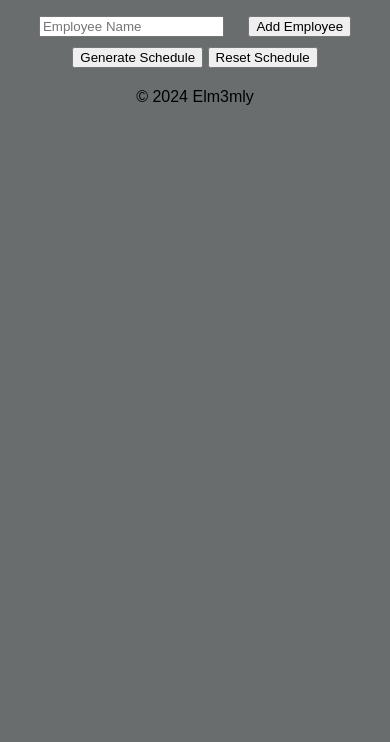
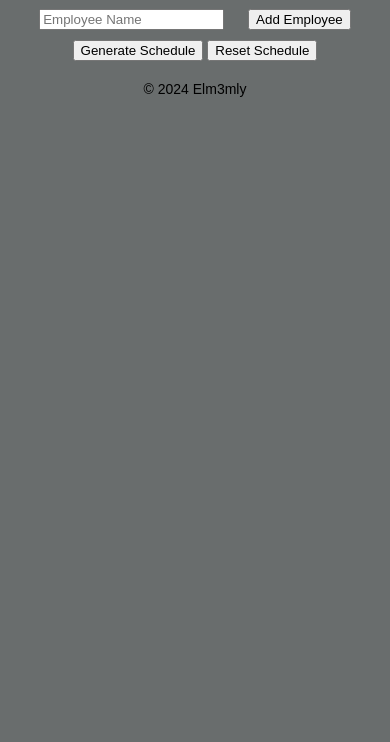
Before and after one commit to modesuky99/Night-shift-break-, a plain HTML site: page index.html in a window 390 px wide. Shown: the part 102-844 px from the top of the page. Drawn offline with nearby package versions, Linux system fonts and the light colour scheme.

Commit message:
Update styles.css

```diff
--- a/styles.css
+++ b/styles.css
@@ -37,6 +37,18 @@ th {
 .break1 {
     background-color: #f9f3f3;
 }
+/* افتراضي: أنماط CSS الخاصة بالأجهزة الكمبيوتر الشخصي */
+
+/* Media Queries للهواتف المحمولة */
+@media only screen and (max-width: 600px) {
+    /* أنماط CSS الخاصة بالهواتف المحمولة */
+    body {
+        font-size: 14px;
+    }
+
+    /* تحديد استايلات أخرى للأجهزة المحمولة */
+}
+
 
 .break2 {
     background-color: #e6f1e7;
```
